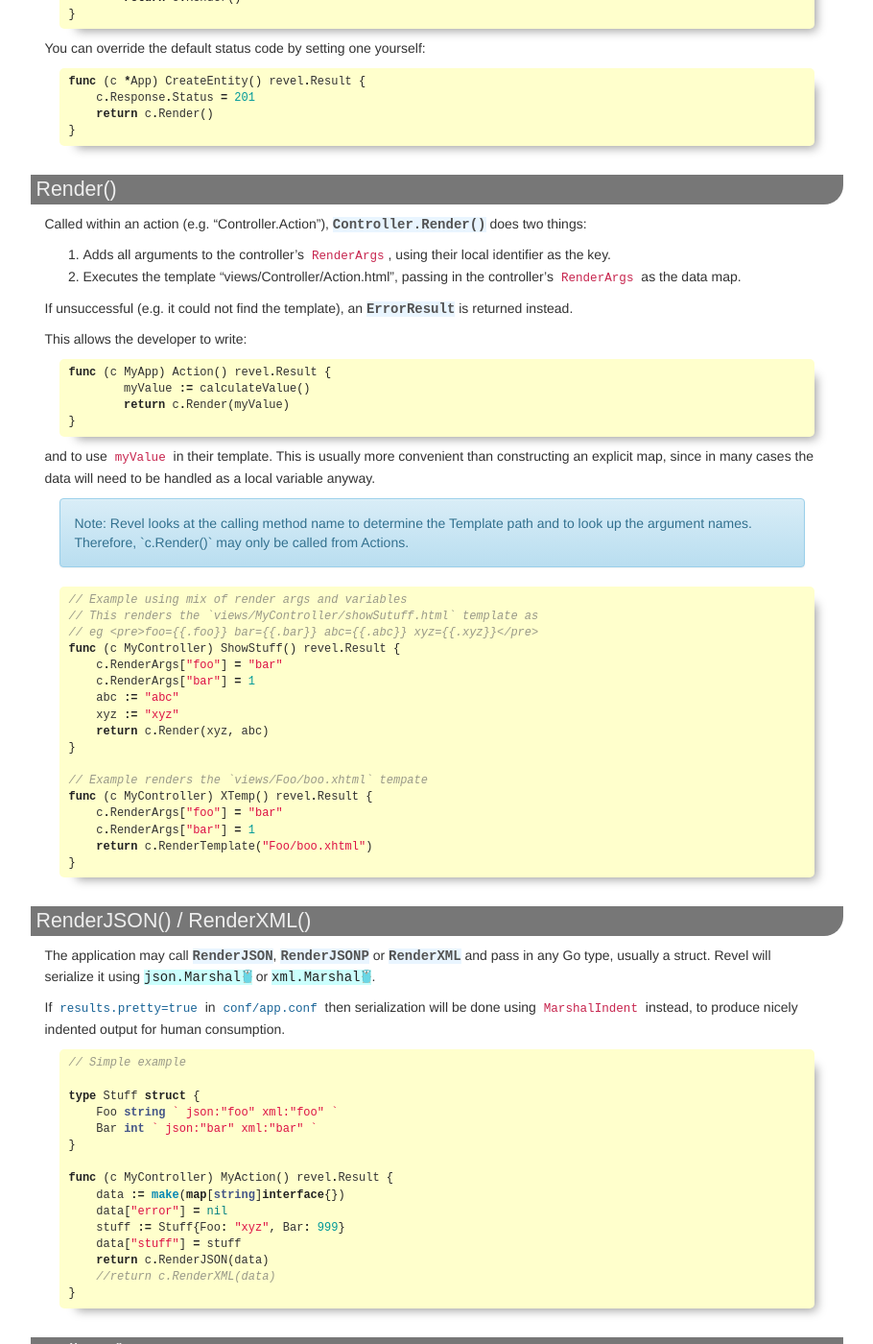
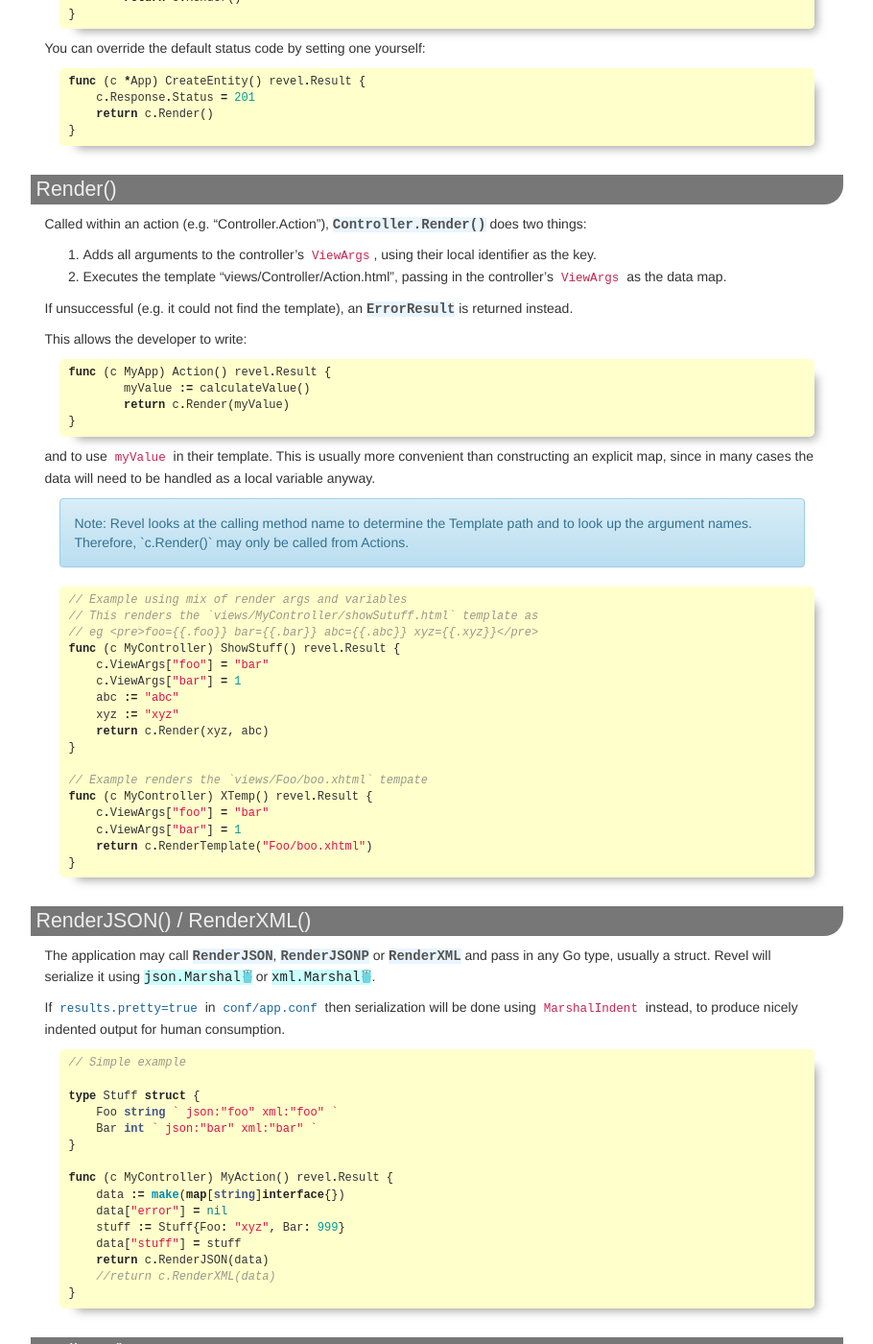
Before and after one commit to revel/revel.github.io, a Jekyll site: the page built from manual/results.md, in a window 1280 px wide and 1400 px high, scrolled down 973 px. Shown: the whole window at 96% size, without its empty margins (331-1241 px from the left). Built offline with Jekyll 4.4.1, drawn with Linux system fonts in a browser that asks for light colours; nearby versions of some CDN libraries.

Commit message:
RenderArgs => ViewArgs

```diff
--- a/manual/results.md
+++ b/manual/results.md
@@ -85,8 +85,8 @@ func (c *App) CreateEntity() revel.Result {
 Called within an action (e.g. "Controller.Action"),
 [Controller.Render()](https://godoc.org/github.com/revel/revel#Controller.Render) does two things:
 
- 1. Adds all arguments to the controller's `RenderArgs`, using their local identifier as the key.
- 2. Executes the template "views/Controller/Action.html", passing in the controller's `RenderArgs` as the data map.
+ 1. Adds all arguments to the controller's `ViewArgs`, using their local identifier as the key.
+ 2. Executes the template "views/Controller/Action.html", passing in the controller's `ViewArgs` as the data map.
 
 If unsuccessful (e.g. it could not find the template), an [ErrorResult](https://godoc.org/github.com/revel/revel#ErrorResult) is returned instead.
 
@@ -111,8 +111,8 @@ path and to look up the argument names.  Therefore, `c.Render()` may only be  ca
 // This renders the `views/MyController/showSutuff.html` template as
 // eg <pre>foo={{.foo}} bar={{.bar}} abc={{.abc}} xyz={{.xyz}}</pre>
 func (c MyController) ShowStuff() revel.Result {
-    c.RenderArgs["foo"] = "bar"
-    c.RenderArgs["bar"] = 1
+    c.ViewArgs["foo"] = "bar"
+    c.ViewArgs["bar"] = 1
     abc := "abc"
     xyz := "xyz"
     return c.Render(xyz, abc)
@@ -120,8 +120,8 @@ func (c MyController) ShowStuff() revel.Result {
 
 // Example renders the `views/Foo/boo.xhtml` tempate
 func (c MyController) XTemp() revel.Result {
-    c.RenderArgs["foo"] = "bar"
-    c.RenderArgs["bar"] = 1
+    c.ViewArgs["foo"] = "bar"
+    c.ViewArgs["bar"] = 1
     return c.RenderTemplate("Foo/boo.xhtml")
 }
 {% endraw %}{% endcapture %}
```
Also changed, not shown: manual/controllers.md (+1 -1 lines), manual/i18n-messages.md (+3 -3 lines), manual/templates.md (+2 -2 lines).
